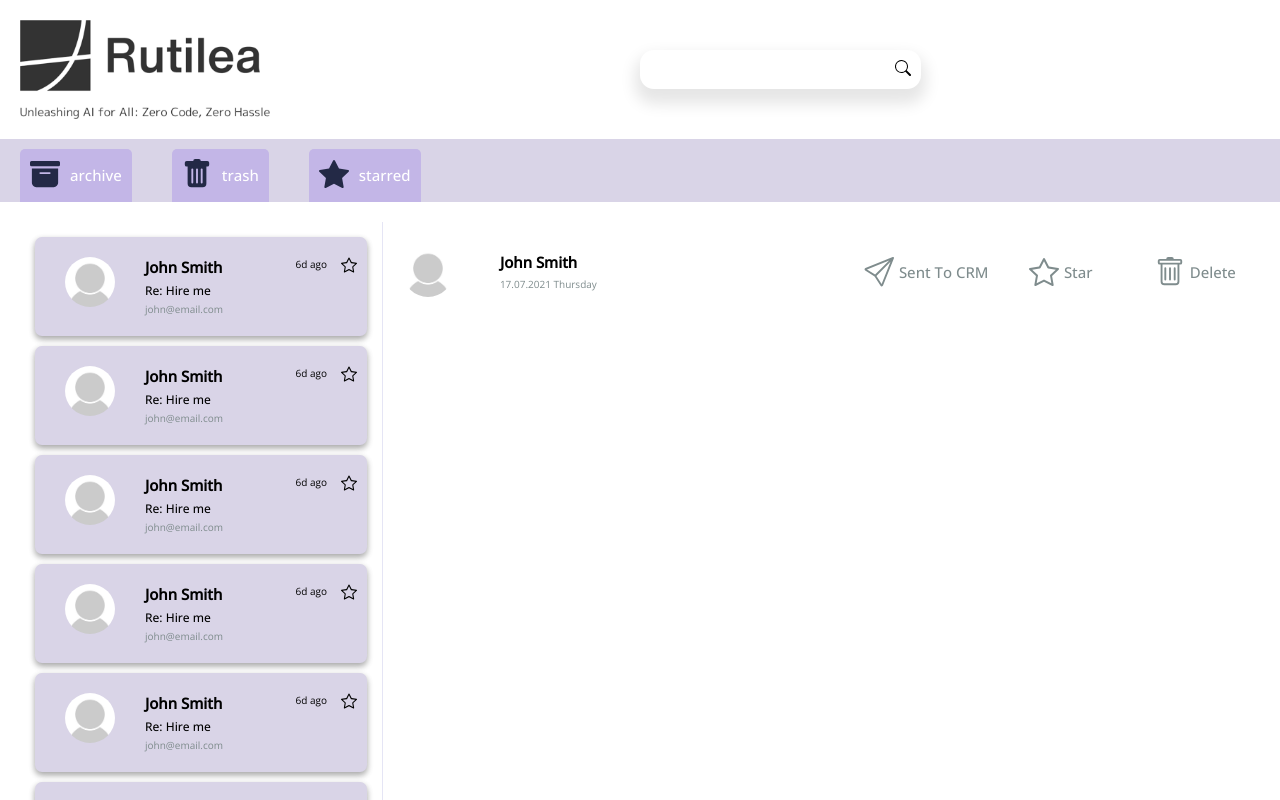
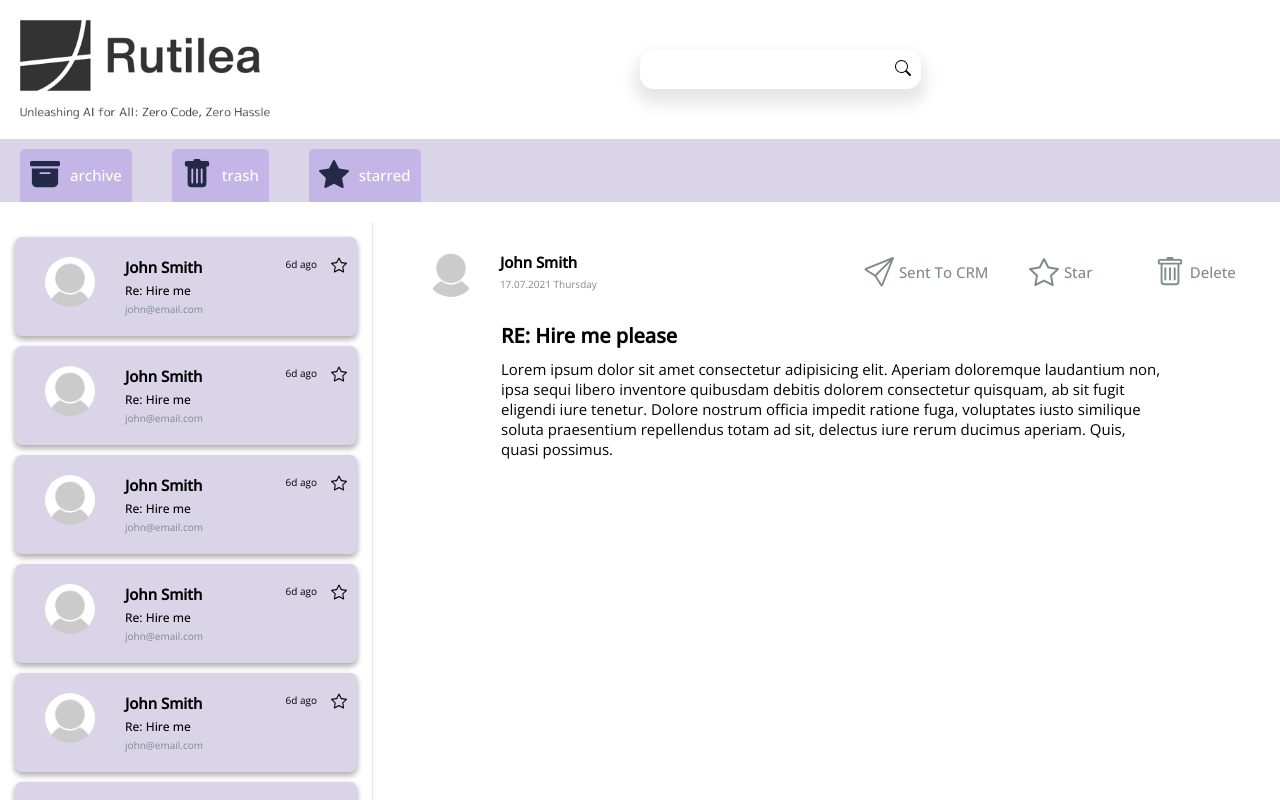
Before and after one commit to Furkan-Ozdemir/simple-crm, a React (Vite) app: page /inbox in a window 1280 px wide. Shown: the top 800 px of the page. Built offline with nearby package versions, Linux system fonts and the light colour scheme.

Commit message:
Add additional emails to EmailList component and adjust margins

```diff
--- a/src/components/EmailList/EmailList.jsx
+++ b/src/components/EmailList/EmailList.jsx
@@ -13,6 +13,15 @@ export default function EmailList() {
       <Email />
       <Email />
       <Email />
+      <Email />
+      <Email />
+      <Email />
+      <Email />
+      <Email />
+      <Email />
+      <Email />
+      <Email />
+      <Email />
     </div>
   );
 }
--- a/src/components/EmailList/EmailList.scss
+++ b/src/components/EmailList/EmailList.scss
@@ -1,6 +1,6 @@
 .emailList {
-  margin-left: 2rem;
   margin-top: 2rem;
+  margin-right: 1rem;
   display: flex;
   flex-direction: column;
   gap: 1rem;
--- a/src/pages/Inbox/Inbox.jsx
+++ b/src/pages/Inbox/Inbox.jsx
@@ -1,6 +1,15 @@
+import { useEffect } from "react";
 import EmailList from "../../components/EmailList/EmailList";
 import "./Inbox.scss";
 export default function Inbox() {
+  useEffect(() => {
+    const nav = document.getElementsByClassName("inbox__nav")[0];
+    const tabs = document.getElementsByClassName("inbox__tabs")[0];
+    const aside = document.getElementsByClassName("inbox__main__aside")[0];
+    aside.style.height = `${
+      window.innerHeight - nav.offsetHeight - tabs.offsetHeight - 1
+    }px`;
+  });
   return (
     <>
       <nav className="inbox__nav">
@@ -132,6 +141,19 @@ export default function Inbox() {
               </div>
             </div>
           </header>
+          <div className="inbox__main__email__text">
+            <div className="inbox__main__email__text__title">
+              RE: Hire me please
+            </div>
+            <div className="inbox__main__email__text__body">
+              Lorem ipsum dolor sit amet consectetur adipisicing elit. Aperiam
+              doloremque laudantium non, ipsa sequi libero inventore quibusdam
+              debitis dolorem consectetur quisquam, ab sit fugit eligendi iure
+              tenetur. Dolore nostrum officia impedit ratione fuga, voluptates
+              iusto similique soluta praesentium repellendus totam ad sit,
+              delectus iure rerum ducimus aperiam. Quis, quasi possimus.
+            </div>
+          </div>
         </div>
       </main>
     </>
--- a/src/pages/Inbox/Inbox.scss
+++ b/src/pages/Inbox/Inbox.scss
@@ -82,6 +82,8 @@
     &__aside {
       display: grid;
       grid-template-columns: 38.3rem;
+      overflow-y: auto;
+      overflow-x: hidden;
     }
     &__email {
       &__header {
@@ -100,6 +102,7 @@
             border-radius: 50%;
             aspect-ratio: 1/1;
             object-fit: cover;
+            place-self: center;
           }
           &__person {
             place-self: center;
@@ -137,6 +140,17 @@
           }
         }
       }
+      &__text {
+        padding-inline: 11.8rem;
+        &__title {
+          font-size: 2rem;
+          font-weight: bold;
+          margin-bottom: 1rem;
+        }
+        &__body {
+          font-size: 1.5rem;
+        }
+      }
     }
   }
 }
```
